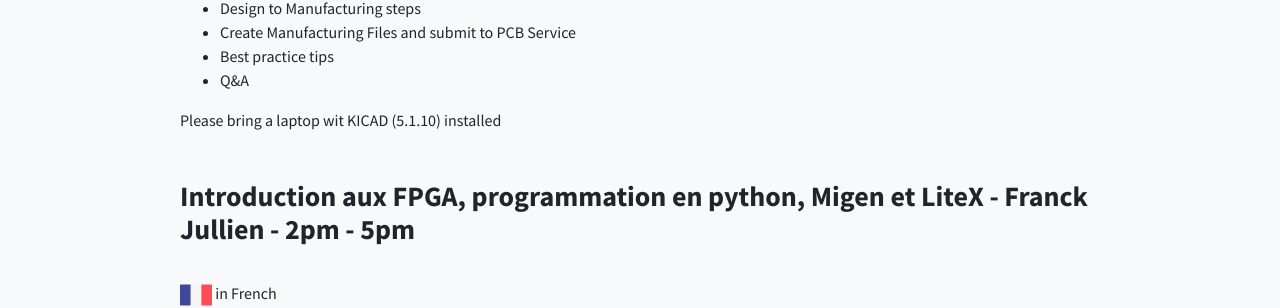
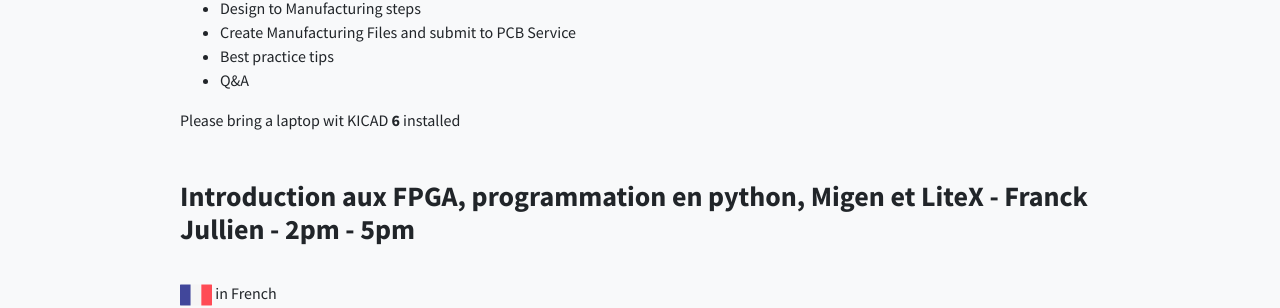
Before and after one commit to ph0wn/ph0wn.github.io, a Jekyll site: the page built from index.html, in a window 1280 px wide and 900 px high, scrolled down 3380 px. Shown: the part 150-458 px from the top of the window. Built offline with Jekyll 4.4.1, drawn with Linux system fonts in a browser that asks for light colours; some of the changed text lies outside the part shown.

Commit message:
kicad 6 + new logos

```diff
--- a/index.html
+++ b/index.html
@@ -99,7 +99,7 @@ prepared a target device for you to fiddle with during the workshop.
 		     <li> Best practice tips</li>
 		     <li> Q&A</li>
 		 </ul>
-      Please bring a laptop wit KICAD (5.1.10) installed
+      Please bring a laptop wit KICAD <b>6</b> installed
 
 
 		 <h3 class="mt-5">Introduction aux FPGA, programmation en python, Migen et LiteX - Franck Jullien - 2pm - 5pm</h3><br>
@@ -216,6 +216,7 @@ python3 -m litex_boards.targets.qmtech_ep4ce15_starter_kit --build
     <br>
     <! -->
     <a href="https://www.yeswehack.com/"> <img src="/images/YWH-black.png" width="250px" /> </a>&nbsp; &nbsp; &nbsp;  &nbsp; &nbsp; &nbsp; &nbsp;
+    <a href="https://besecure.fr"> <img src="/images/bsecure.png" width="230px" /></a>&nbsp; &nbsp; &nbsp;  &nbsp; &nbsp; &nbsp; &nbsp;
     <a href="https://www.synacktiv.com"><img src="/images/synacktiv-logo-noir.png" width="250px" /></a>&nbsp; &nbsp; &nbsp;  &nbsp; &nbsp; &nbsp; &nbsp;
     <a href="https://hydrabus.com/"><img src="/images/HydraBus_RED.png" width="150px" /></a>
     <! -->
@@ -234,6 +235,7 @@ python3 -m litex_boards.targets.qmtech_ep4ce15_starter_kit --build
     <br>
     <h2 class="mx-auto mb-5">Partner events</h2>
     <a href="https://grehack.fr"> <img src="/images/grehack2019.png" /></a>&nbsp; &nbsp; &nbsp;  &nbsp; &nbsp; &nbsp; &nbsp;
+    <img src="/images/logo_ACH_sans_font.png" width="150px" />
     <!--
     <a href="https://www.blackalps.ch"><img src="/images/blackalps-v5-logo-black.png" width="300px"/></a>
     -->
```
Also changed, not shown: other parts of index.html (+2 -2 lines), images/bsecure.png (added), images/logo_ACH_sans_font.png (added).
